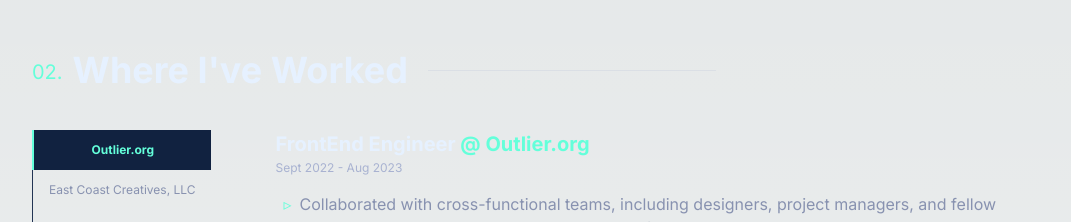
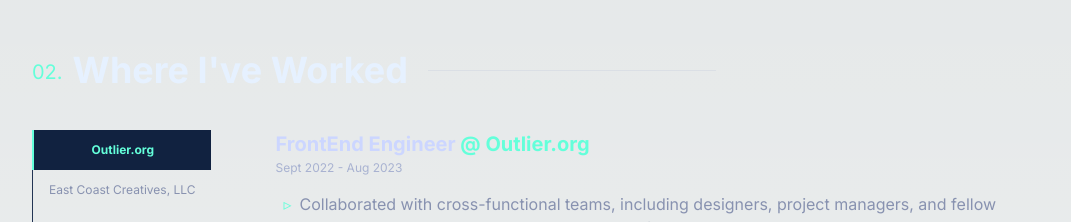
Before and after one commit to akash02ab/portfolio, a Next.js app: page / in a window 1280 px wide. Shown: the part 1580-1802 px from the top of the page, without its empty margins (104-1175 px from the left). Built offline with nearby package versions, Linux system fonts and the light colour scheme.

Commit message:
style: change job title text color to lightest-slate

```diff
--- a/src/components/sections/jobs.tsx
+++ b/src/components/sections/jobs.tsx
@@ -48,7 +48,7 @@ export default function Jobs() {
         </div>
         <div>
           <h3 className={titleStyle}>
-            <span className="text-white">{activePanel.title}</span>
+            <span className="text-lightest-slate">{activePanel.title}</span>
             <span className="text-green">&nbsp;@&nbsp;</span>
             <HyperLink
               href={activePanel.url}
```
